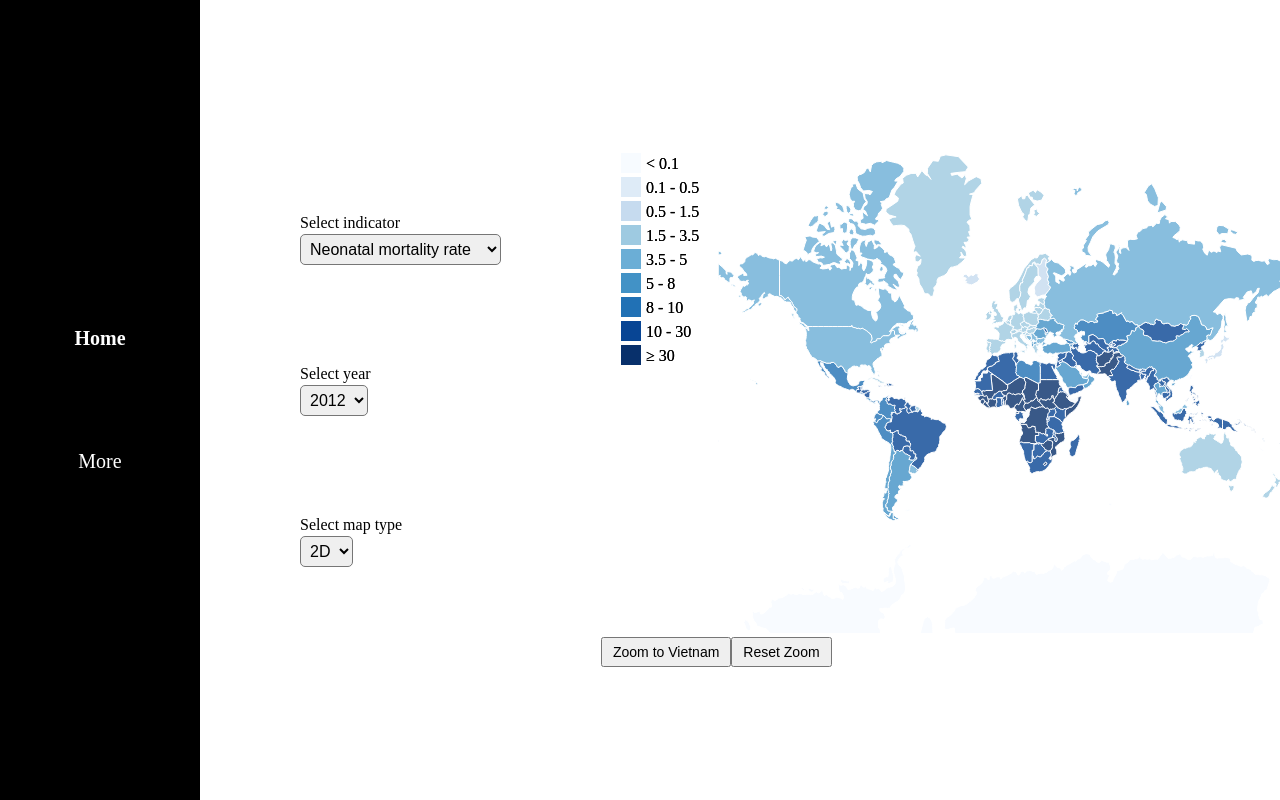
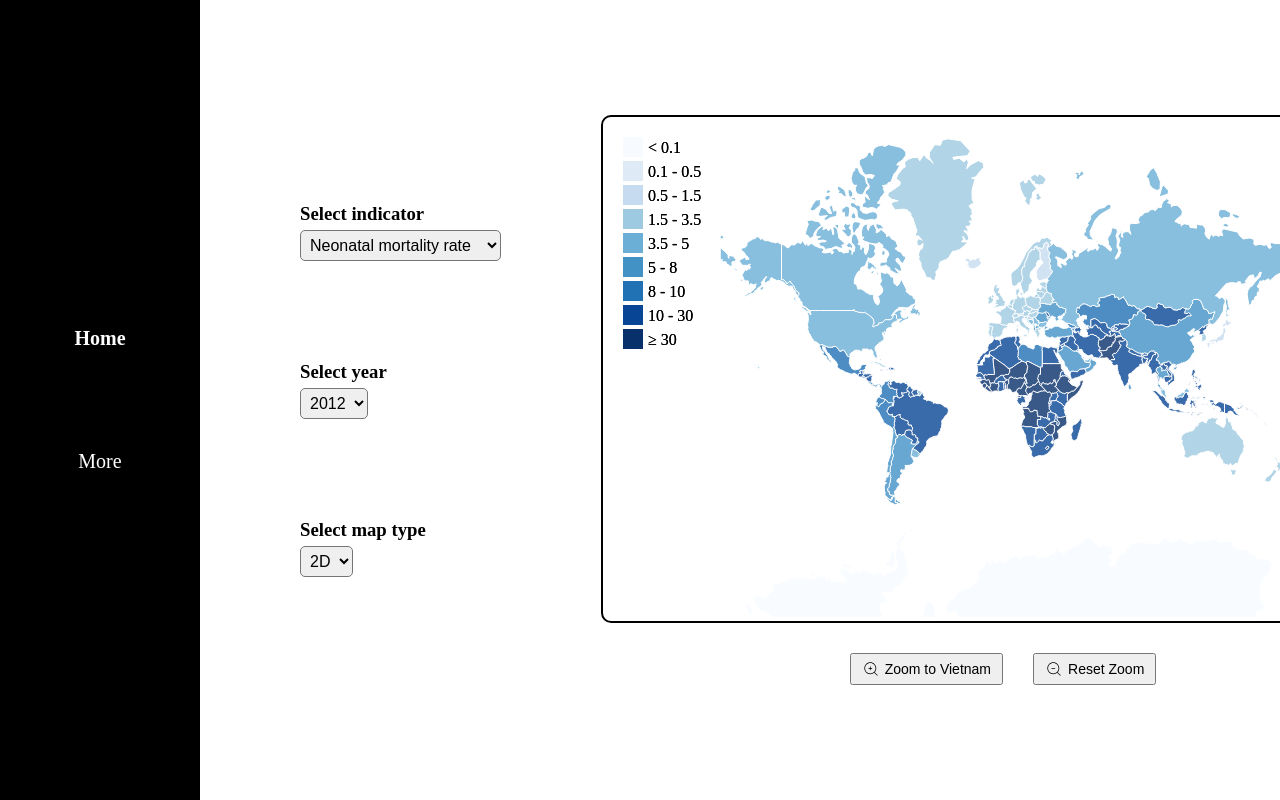
Before and after one commit to PMinhVu/mortality_decoders, a React (Vite) app: page / in a window 1280 px wide. Shown: the top 800 px of the page. Built offline with nearby package versions, Linux system fonts and the light colour scheme.

Commit message:
chore: CSS for some small components

```diff
--- a/package.json
+++ b/package.json
@@ -16,6 +16,7 @@
         "papaparse": "^5.4.1",
         "react": "^18.2.0",
         "react-dom": "^18.2.0",
+        "react-icons": "^5.2.1",
         "react-router-dom": "^6.22.3",
         "topojson": "^3.0.2"
     },
--- a/src/GlobalStyle.css
+++ b/src/GlobalStyle.css
@@ -8,3 +8,8 @@ button {
     font-size: 14px;
     padding: 5px 10px;
 }
+
+button:hover {
+    cursor: pointer;
+    opacity: 0.8;
+}
--- a/src/components/svgs/2DWorldMap.jsx
+++ b/src/components/svgs/2DWorldMap.jsx
@@ -1,6 +1,7 @@
 import { useEffect, useRef } from 'react';
 import * as d3 from 'd3';
 import '../../GlobalStyle.css';
+import { CiZoomIn, CiZoomOut } from 'react-icons/ci';
 
 // eslint-disable-next-line react/prop-types
 const PlainWorldMap = ({ year, indicator }) => {
@@ -142,10 +143,26 @@ const PlainWorldMap = ({ year, indicator }) => {
     }, [year, indicator]); // Dependency array to re-run effect on change
 
     return (
-        <div>
-            <svg ref={svgRef}></svg>
-            <button id="zoom-to-vietnam">Zoom to Vietnam</button>
-            <button id="reset-zoom">Reset Zoom</button>
+        <div style={{ display: 'flex', flexDirection: 'column', alignItems: 'center', gap: '30px' }}>
+            <div style={{ border: '2px solid #000', borderRadius: '10px' }}>
+                <svg ref={svgRef}></svg>
+            </div>
+            <div style={{ display: 'flex', justifyContent: 'center', gap: '30px' }}>
+                <button
+                    id="zoom-to-vietnam"
+                    style={{ display: 'flex', justifyContent: 'center', alignItems: 'center', gap: '5px' }}
+                >
+                    <CiZoomIn style={{ fontSize: '18px' }} />
+                    Zoom to Vietnam
+                </button>
+                <button
+                    id="reset-zoom"
+                    style={{ display: 'flex', justifyContent: 'center', alignItems: 'center', gap: '5px' }}
+                >
+                    <CiZoomOut style={{ fontSize: '18px' }} />
+                    Reset Zoom
+                </button>
+            </div>
             <div id="tooltip" style={{ position: 'absolute', opacity: 0 }}></div>
         </div>
     );
--- a/src/components/svgs/3DWorldMap.jsx
+++ b/src/components/svgs/3DWorldMap.jsx
@@ -1,5 +1,8 @@
 import { useEffect, useRef, useState } from 'react';
 import * as d3 from 'd3';
+import '../../GlobalStyle.css';
+import { CiZoomIn, CiZoomOut } from 'react-icons/ci';
+import { LuRotate3D, LuPauseCircle } from 'react-icons/lu';
 
 // eslint-disable-next-line react/prop-types
 const SphereWorldMap = ({ year, indicator }) => {
@@ -230,13 +233,47 @@ const SphereWorldMap = ({ year, indicator }) => {
     }, [year, indicator, isRotating]); // Dependency array to re-run effect on change
 
     return (
-        <>
-            <svg ref={svgRef}></svg>
-            <button id="zoom-to-vietnam">Zoom to Vietnam</button>
-            <button id="automatic-to-rotate"> {!isRotating ? ' Rotate ' : ' Pause '} </button>
-            <button id="reset-zoom">Reset Zoom</button>
+        <div style={{ display: 'flex', flexDirection: 'column', alignItems: 'center', gap: '30px' }}>
+            <div style={{ border: '2px solid #000', borderRadius: '10px' }}>
+                <svg ref={svgRef}></svg>
+            </div>
+            <div style={{ display: 'flex', justifyContent: 'center', gap: '30px' }}>
+                <button
+                    id="zoom-to-vietnam"
+                    style={{ display: 'flex', justifyContent: 'center', alignItems: 'center', gap: '5px' }}
+                >
+                    <CiZoomIn style={{ fontSize: '18px' }} />
+                    Zoom to Vietnam
+                </button>
+
+                {!isRotating ? (
+                    <button
+                        id="automatic-to-rotate"
+                        style={{ display: 'flex', justifyContent: 'center', alignItems: 'center', gap: '5px' }}
+                    >
+                        <LuRotate3D style={{ fontSize: '18px' }} />
+                        Rotate
+                    </button>
+                ) : (
+                    <button
+                        id="automatic-to-rotate"
+                        style={{ display: 'flex', justifyContent: 'center', alignItems: 'center', gap: '5px' }}
+                    >
+                        <LuPauseCircle style={{ fontSize: '18px' }} />
+                        Pause
+                    </button>
+                )}
+
+                <button
+                    id="reset-zoom"
+                    style={{ display: 'flex', justifyContent: 'center', alignItems: 'center', gap: '5px' }}
+                >
+                    <CiZoomOut style={{ fontSize: '18px' }} />
+                    Reset Zoom
+                </button>
+            </div>
             <div id="tooltip" style={{ position: 'absolute', opacity: 0 }}></div>
-        </>
+        </div>
     );
 };
 
--- a/src/pages/Home/Home.jsx
+++ b/src/pages/Home/Home.jsx
@@ -66,7 +66,7 @@ const Home = () => {
             {Header}
             <div className={cx('filtration')}>
                 <div className={cx('indicator')}>
-                    <p>Select indicator</p>
+                    <h3>Select indicator</h3>
                     <select name="" id="indicator" value={selectedIndicator} onChange={handleIndicatorChange}>
                         {Indicators.map((indicator, index) => (
                             <option key={index} value={indicator.value}>
@@ -76,7 +76,7 @@ const Home = () => {
                     </select>
                 </div>
                 <div className={cx('year')}>
-                    <p>Select year</p>
+                    <h3>Select year</h3>
                     <select name="" id="year" value={selectedYear} onChange={handleYearChange}>
                         {Years.map((year, index) => (
                             <option key={index} value={year.value}>
@@ -86,7 +86,7 @@ const Home = () => {
                     </select>
                 </div>
                 <div className={cx('mapType')}>
-                    <p>Select map type</p>
+                    <h3>Select map type</h3>
                     <select name="" id="" onChange={handleMapTypeChange}>
                         <option value="2D">2D</option>
                         <option value="3D">3D</option>
--- a/src/pages/Home/Home.module.scss
+++ b/src/pages/Home/Home.module.scss
@@ -22,7 +22,7 @@
     font-size: 16px;
     padding: 5px;
     border-radius: 5px;
-    margin-top: 2px;
+    margin-top: 5px;
 }
 
 .worldMap {
```
Also changed, not shown: 1 other file (tests, documents, lock files or other folders).
